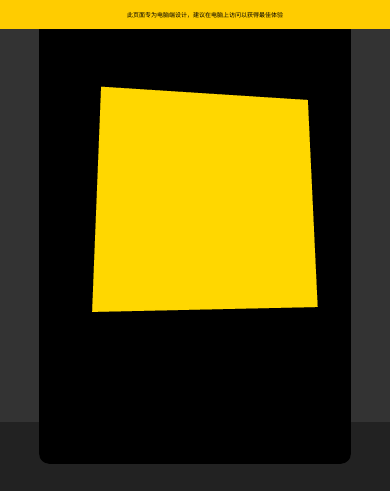
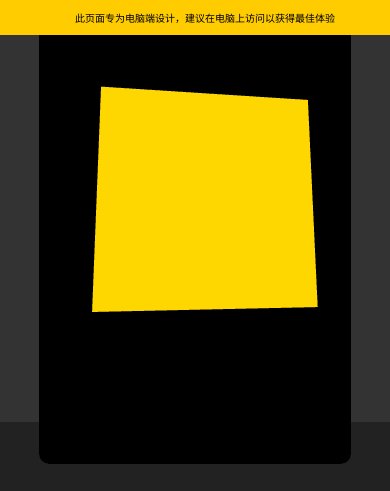
Before and after one commit to YuXiaoZhiZuo/Biodata, a plain HTML site: page Password.html in a window 390 px wide. Shown: the top 491 px of the page. Drawn offline with nearby package versions, Linux system fonts and the light colour scheme.

Commit message:
Add files via upload

```diff
--- a/Password.html
+++ b/Password.html
@@ -125,7 +125,7 @@
             width: 100%;
             background: #ffcc00;
             color: #000;
-            font-size: 6px;
+            font-size: 10px;
             text-align: center;
             padding: 10px;
             z-index: 1000;
```
